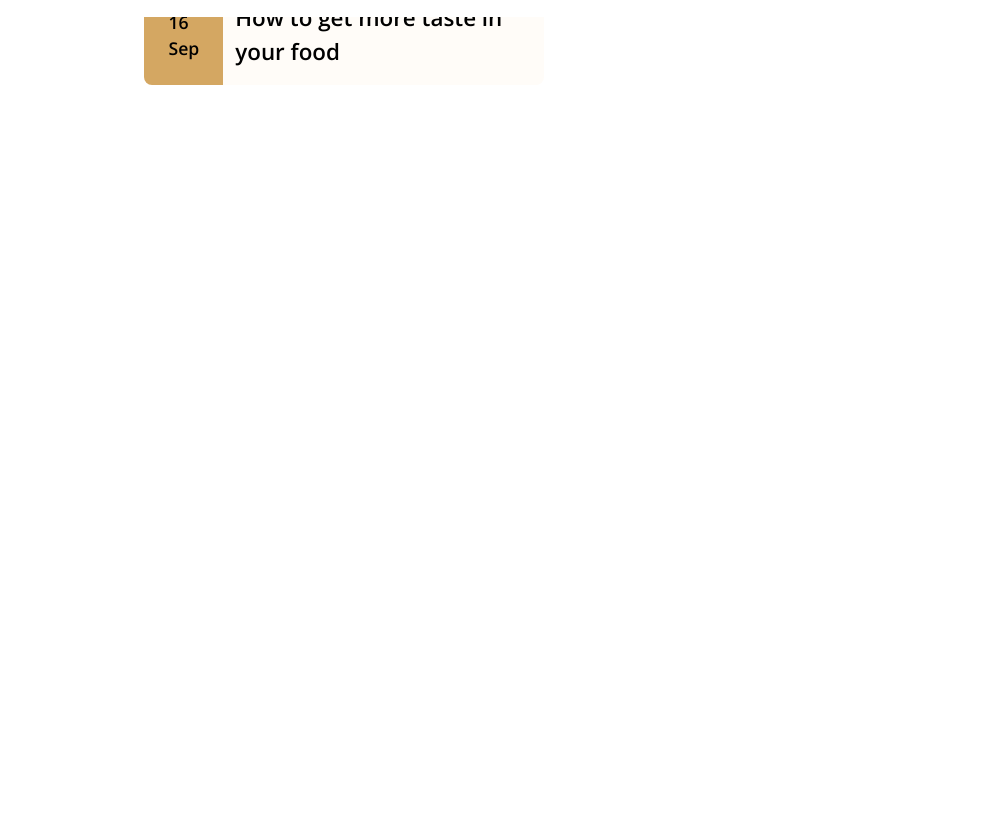
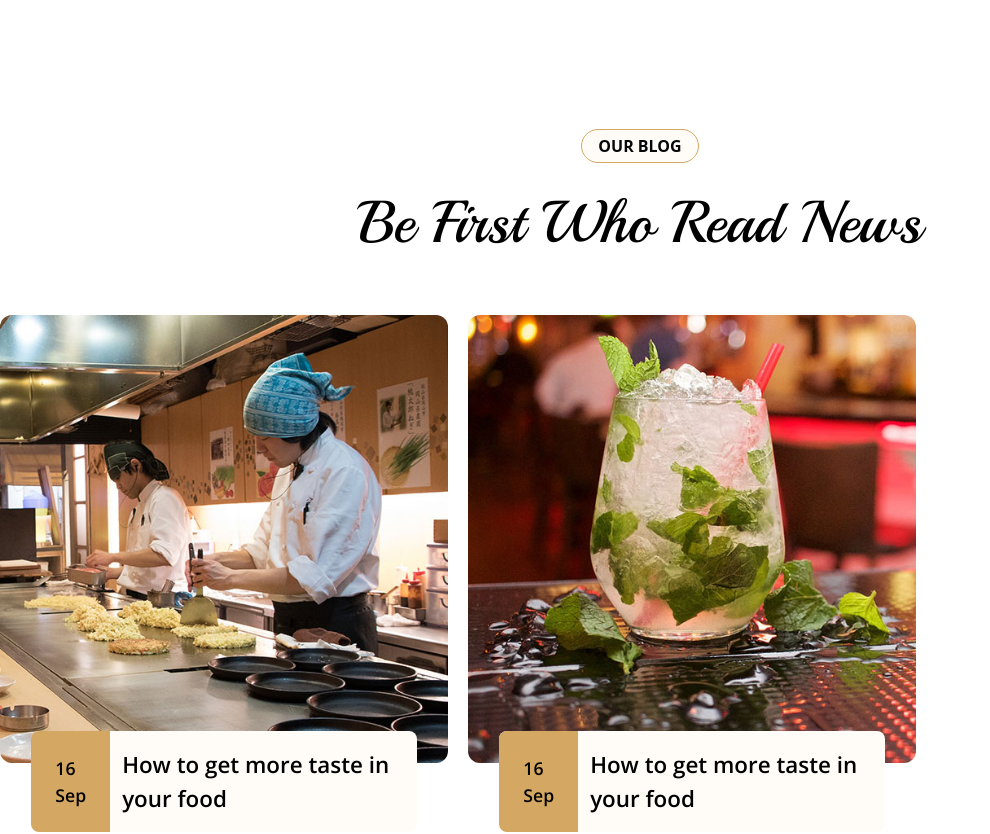
Before and after one commit to chwaleed/Resturant_Website, a React (Vite) app: page / in a window 1280 px wide. Shown: the part 9360-10194 px from the top of the page, without its empty margins (0-990 px from the left). Before the commit the page ends 9557 px from the top, so only its background shows below. Built offline with nearby package versions, Linux system fonts and the light colour scheme.

Commit message:
Our blog page is added

```diff
--- a/src/App.jsx
+++ b/src/App.jsx
@@ -17,6 +17,7 @@ import Booking from "./pages/Book Us/Booking";
 import Team from "./pages/Team/Team";
 import Testimonials from "./pages/Testimonials/Testimonials";
 import BlogCard from "./compnents/blogCard";
+import Blogs from "./pages/Blogs/Blogs";
 
 function App() {
   const [count, setCount] = useState(0);
@@ -32,7 +33,7 @@ function App() {
       <Booking />
       <Team />
       <Testimonials />
-      <BlogCard />
+      <Blogs />
       {/* <>
         <h1 className="text-[2rem] font-bold text-secondary font-heading">
           Hello kese ho
--- a/src/compnents/blogCard.jsx
+++ b/src/compnents/blogCard.jsx
@@ -1,9 +1,8 @@
 import React from "react";
-import img1 from "../assets/Images/blog-1.jpg";
 
 function BlogCard(props) {
   return (
-    <div className="group m-28 font-body flex flex-col  items-center w-[29rem]  overflow-hidden ">
+    <div className="group  font-body flex flex-col  items-center w-[28rem]  overflow-hidden ">
       <div className="w-full rounded-xl overflow-hidden">
         <img
           src={props.img}
--- /dev/null
+++ b/src/pages/Blogs/Blogs.jsx
@@ -0,0 +1,22 @@
+import React from "react";
+import BlogCard from "../../compnents/blogCard";
+import img1 from "../../assets/Images/blog-1.jpg";
+import img2 from "../../assets/Images/blog-2.jpg";
+import img3 from "../../assets/Images/blog-3.jpg";
+import Button2 from "../../compnents/button2";
+
+function Blogs() {
+  return (
+    <div className="mt-[14rem] flex flex-col gap-4 items-center">
+      <Button2 text={"OUR BLOG"} x={"px-4"} y={"py-1"} />
+      <h1 className="text-[3.7rem] font-heading ">Be First Who Read News</h1>
+      <div className="mt-8 flex-wrap flex gap-5">
+        <BlogCard img={img1} />
+        <BlogCard img={img2} />
+        <BlogCard img={img3} />
+      </div>
+    </div>
+  );
+}
+
+export default Blogs;
```
